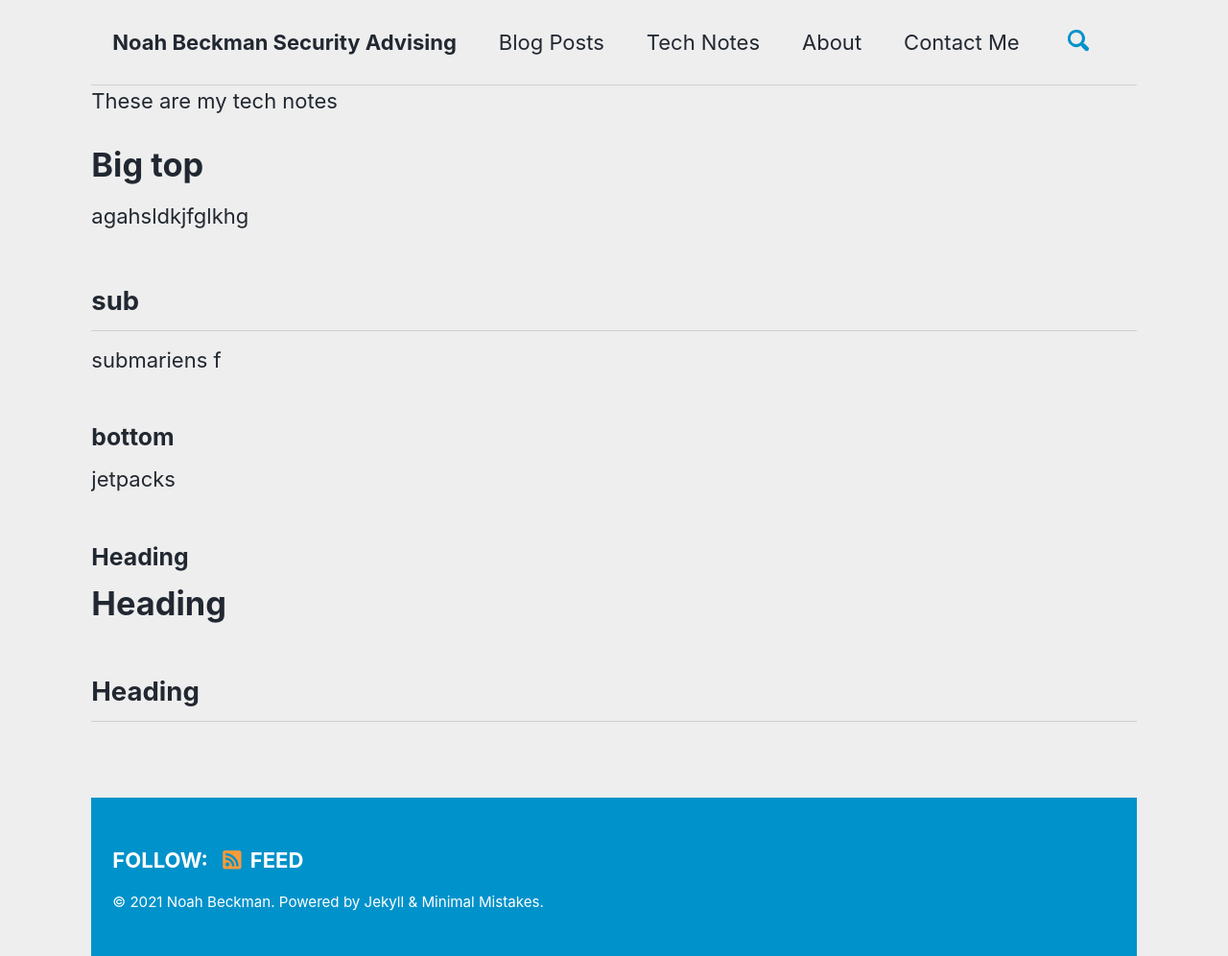
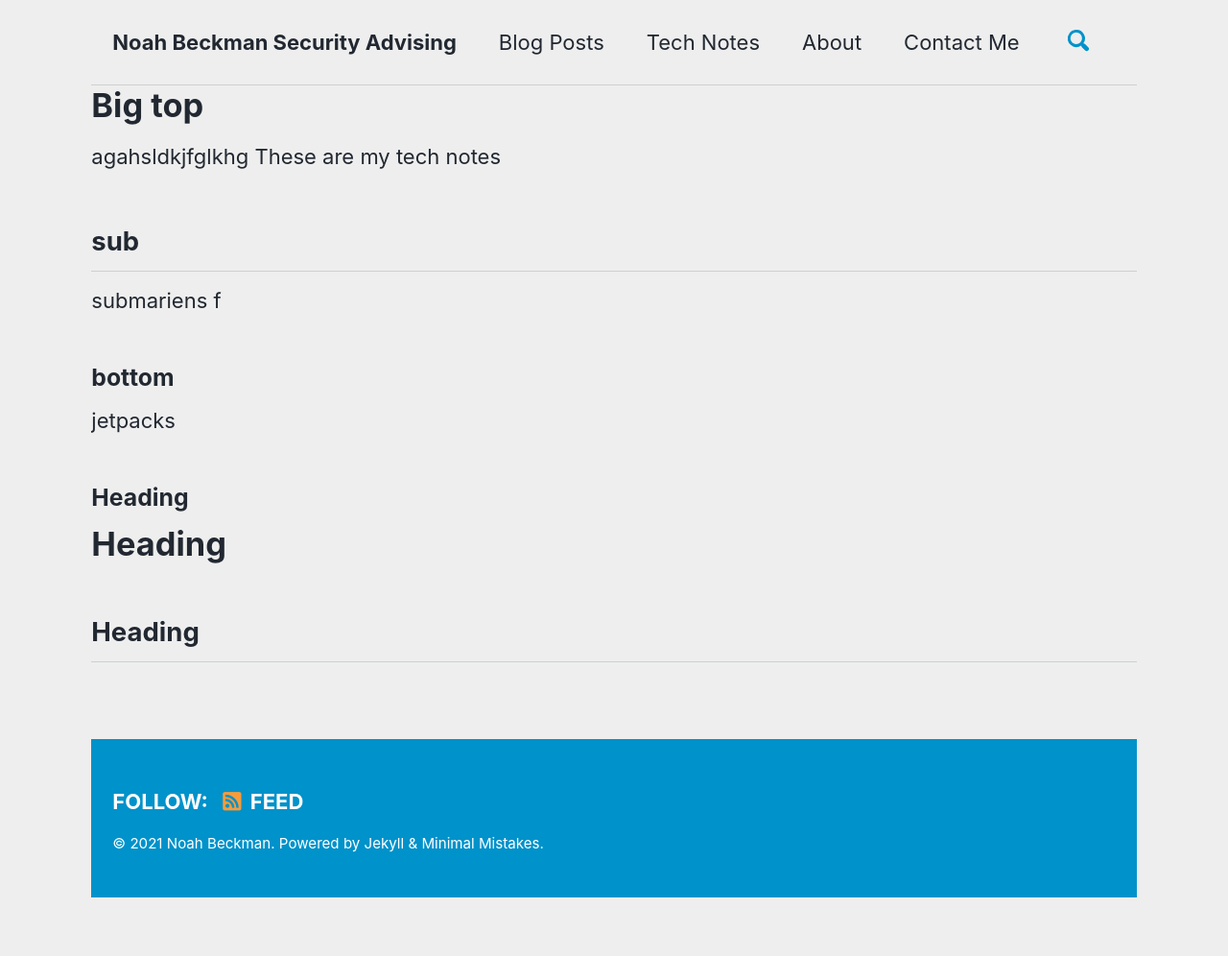
Before and after one commit to CyberM00se/Website, a Jekyll site: the page built from _pages/TechNotes.md, in a window 1280 px wide. Shown: the whole page at 96% size. Built offline with Jekyll 4.4.1, drawn with Linux system fonts in a browser that asks for light colours; cached includes are drawn as plain includes; our own code applies the rules of GitHub Pages for plain Markdown files; after the commit the page ends 935 px from its top, so only the background shows below that.

```diff
--- a/_pages/TechNotes.md
+++ b/_pages/TechNotes.md
@@ -4,12 +4,9 @@ title: "Tech Notes"
 toc: true
 toc_label: "Table for net"
 ---
-
-These are my tech notes
-
 # Big top
 agahsldkjfglkhg
-
+These are my tech notes
 ## sub
 
 submariens f
```
